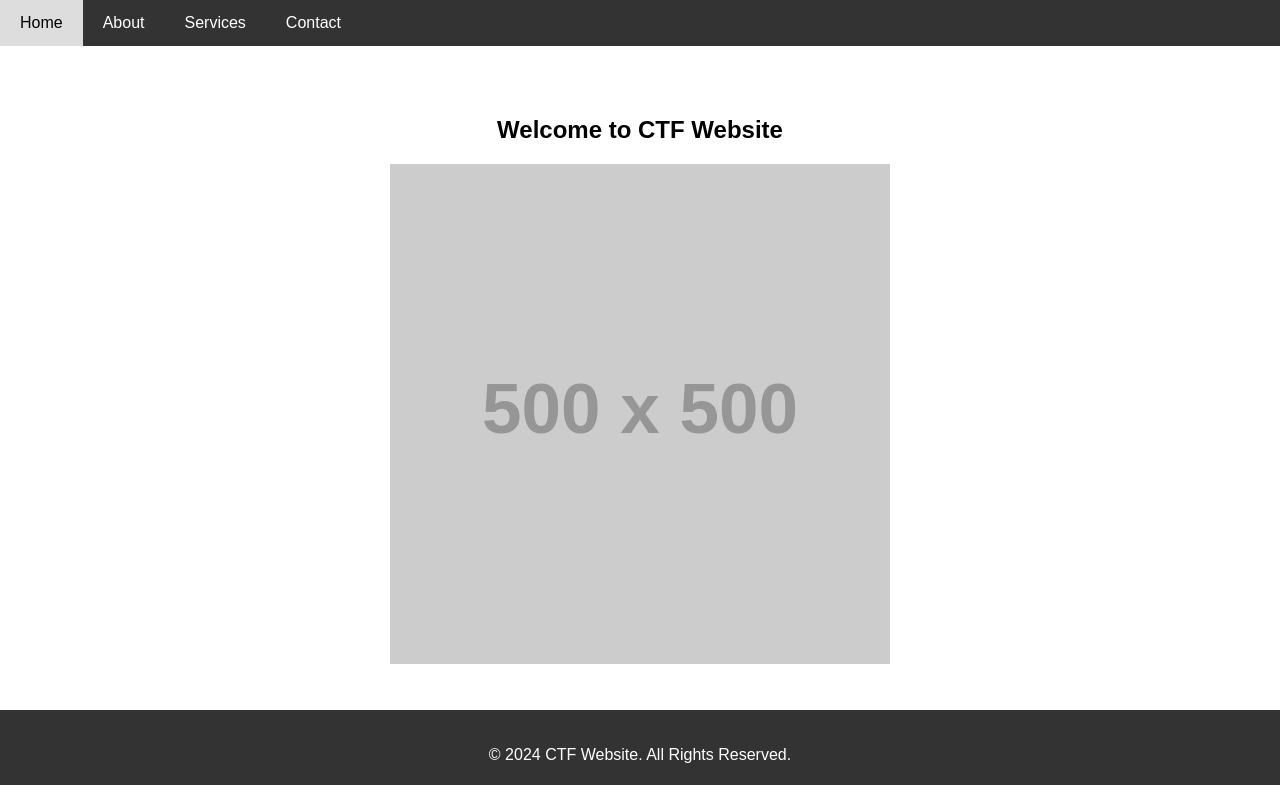
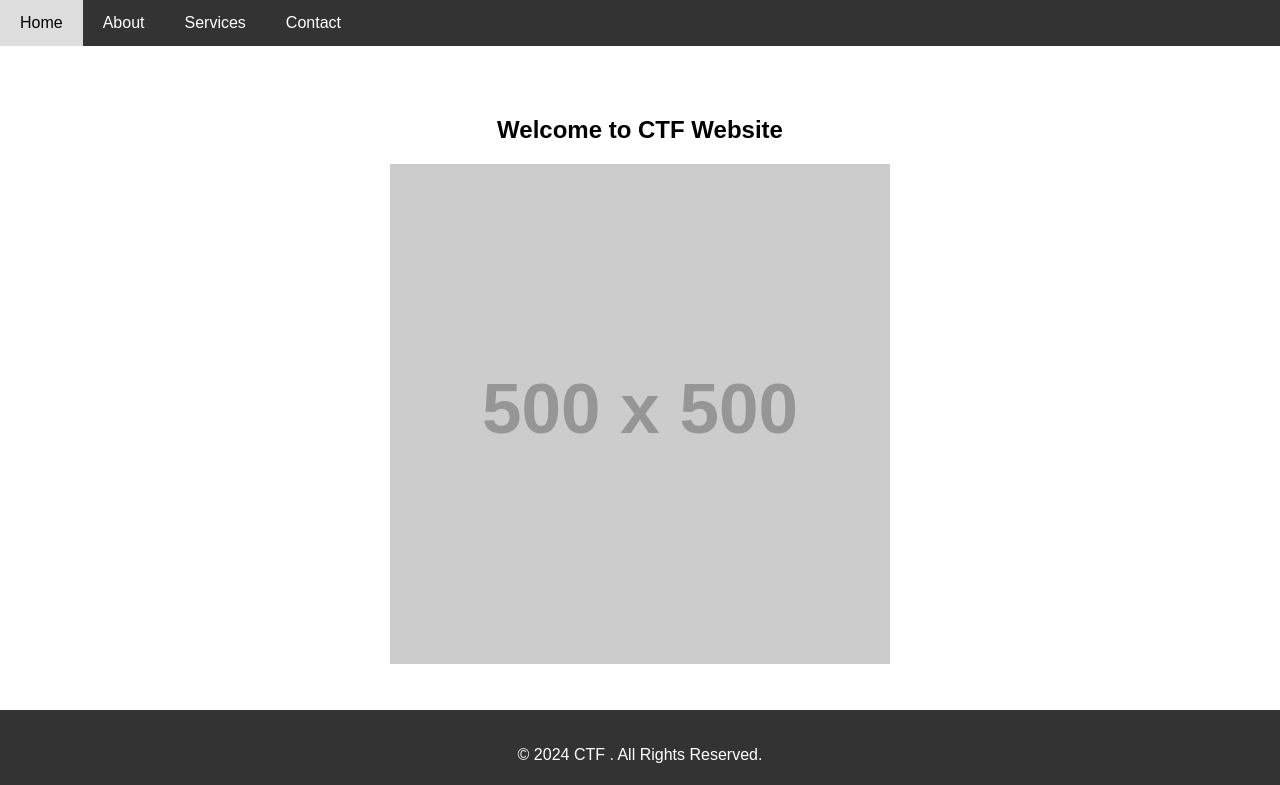
Before and after one commit to BongoCodertz/BongoCodertz.github.io, a plain HTML site: page index.html in a window 1280 px wide. Shown: the top 785 px of the page. Drawn offline with Linux system fonts and the light colour scheme; placeholder pictures from the web are drawn by us.

Commit message:
Update index.html

```diff
--- a/index.html
+++ b/index.html
@@ -88,7 +88,7 @@
 </section>
 
 <div class="footer">
-  <p>© 2024 CTF Website. All Rights Reserved.</p>
+  <p>© 2024 CTF . All Rights Reserved.</p>
 </div>
 
 </body>
```
